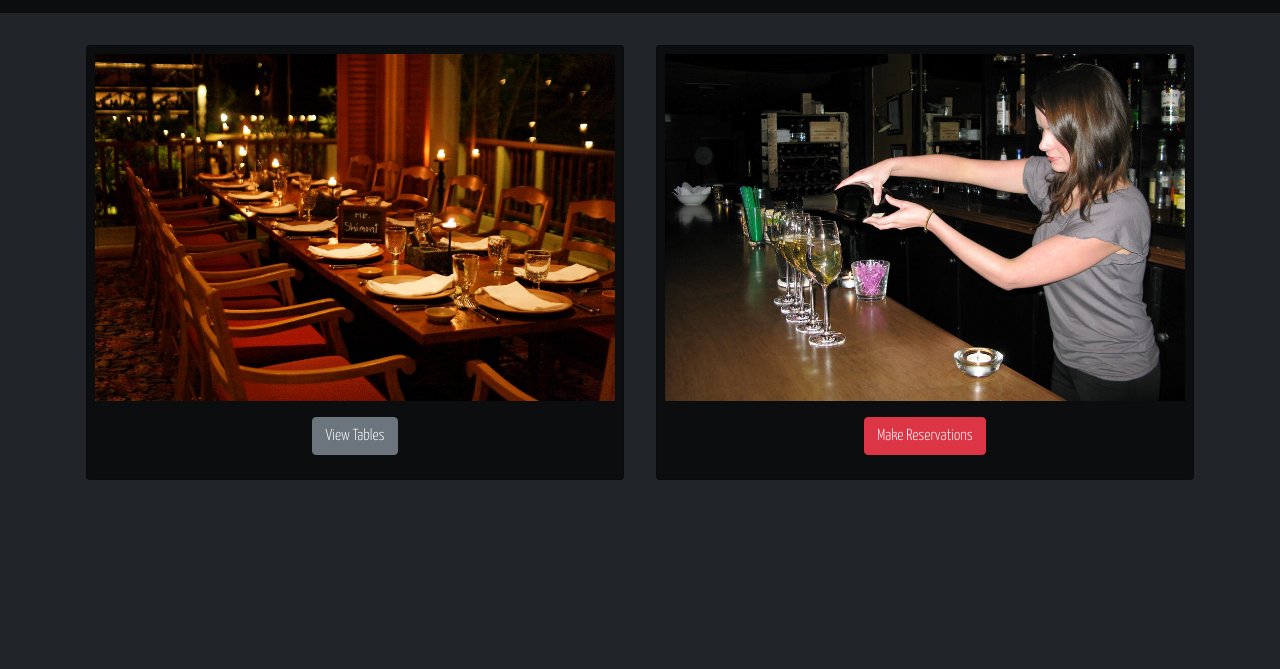
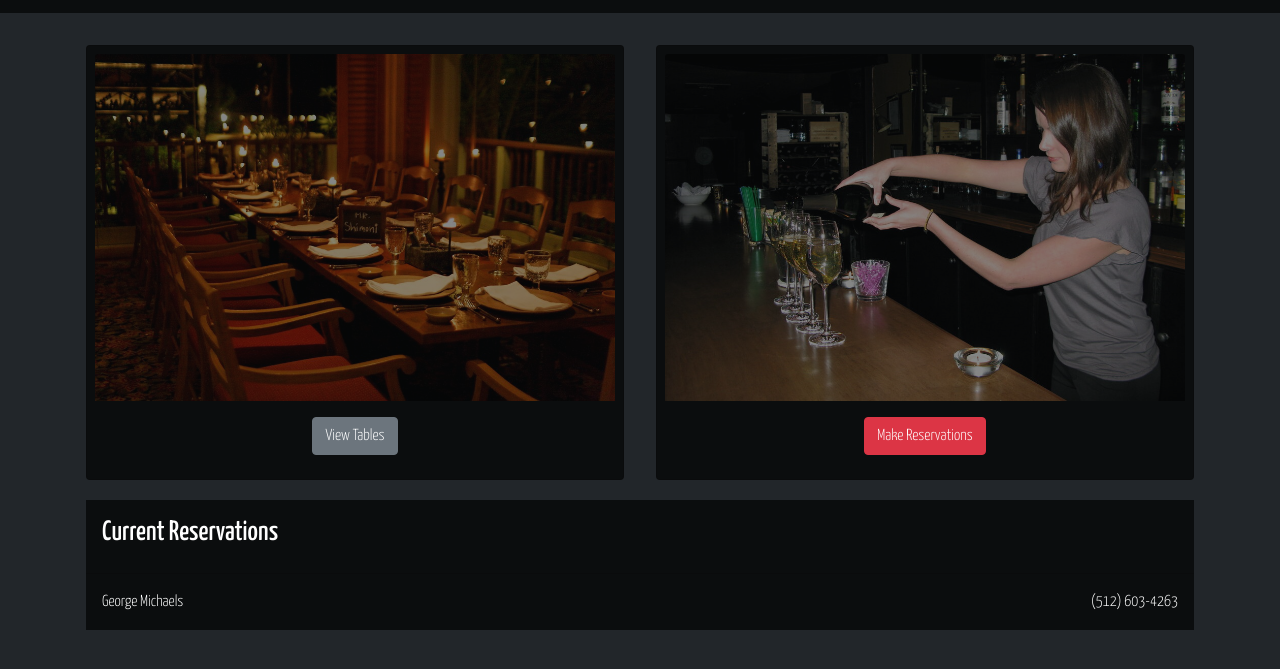
Before and after one commit to RojoRevolution/HotRestaurant, a plain HTML site: page view.html in a window 1280 px wide. Shown: the part 115-784 px from the top of the page. Drawn offline with nearby package versions, Linux system fonts and the light colour scheme.

Commit message:
finished what i wanted i guess

```diff
--- a/style.css
+++ b/style.css
@@ -2,7 +2,7 @@
 
 body {
   font-family: 'Yanone Kaffeesatz', sans-serif;
-  background-color: #343a40;
+  background-color: #22262a;
 }
 
 header {
@@ -15,9 +15,13 @@ header .fa-fire {
   color: red;
 }
 
+.card-link {
+  opacity: 0.5;
+}
+
 .card-link:hover {
   transition: .5s ease;
-  opacity: 0.5;
+  opacity: 1.0;
 }
 
 .card {
@@ -33,3 +37,12 @@ header .fa-fire {
   display: inline-block;
   font-weight: 300;
 }
+
+.list-group-item {
+  background-color: #0b0d0e;
+  padding: 1rem;
+}
+
+.list-group .col-md {
+  font-weight: 300;
+}
--- a/view.html
+++ b/view.html
@@ -15,7 +15,7 @@
 
     <title>Hot Restaurant</title>
   </head>
-  <body class="bg-dark text-white">
+  <body class="text-white">
     <header>
       <div class="container-md">Hot Restaurant <i class="fas fa-fire"></i></div>
     </header>
@@ -43,6 +43,17 @@
           </a>
         </div>
       </div>
+      <ul class="list-group list-group-flush p-1">
+        <li class="list-group-item">
+          <h3>Current Reservations</h3>
+        </li>
+        <li class="list-group-item">
+          <div class="row">
+            <div class="col-md">George Michaels</div>
+            <div class="col-md text-end">(512) 603-4263</div>
+          </div>
+        </li>
+      </ul>
     </div>
 
     <!-- Bootstrap JS -->
```
